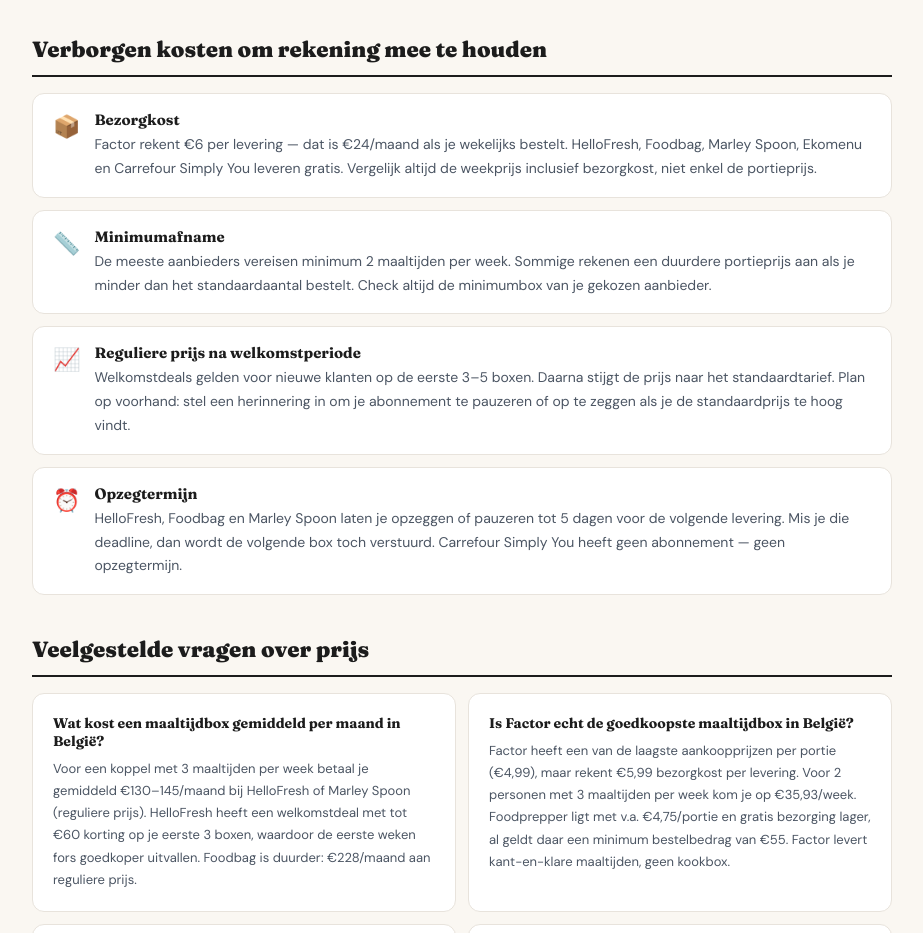
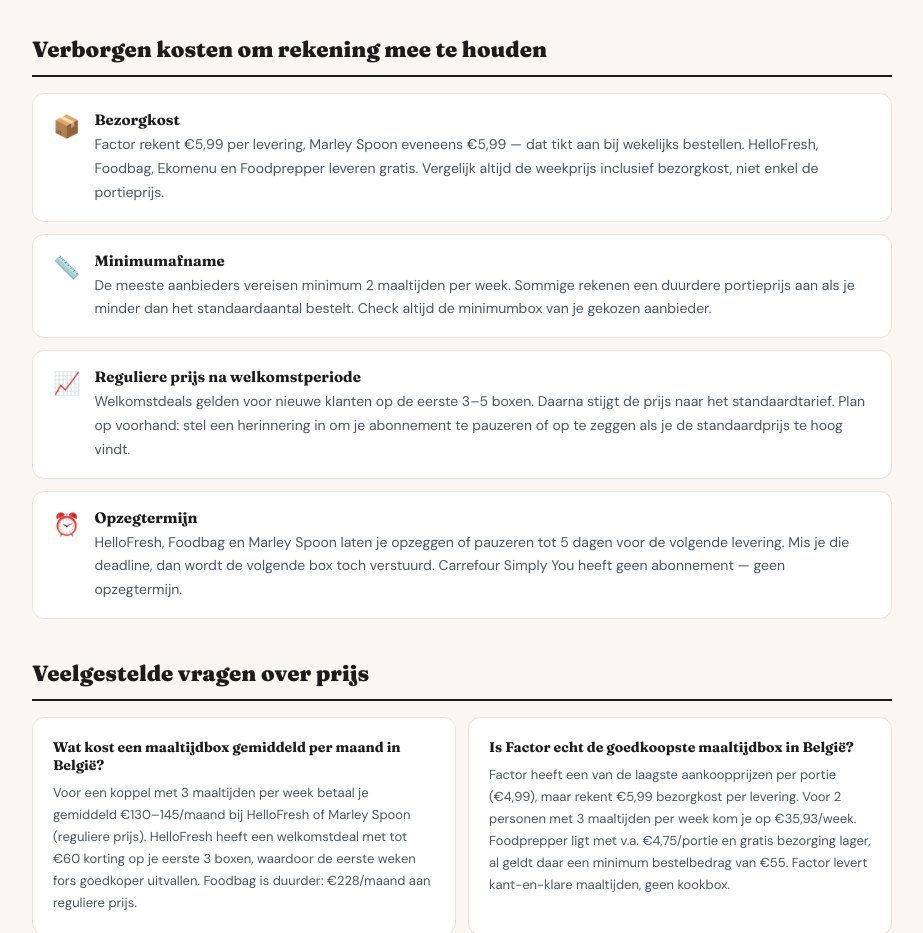
Before and after one commit to fetspets/bestemaaltijdbox, a Next.js app: page /gids/goedkoopste-maaltijdbox-belgie in a window 1280 px wide. Shown: the part 2500-3433 px from the top of the page, without its empty margins (178-1101 px from the left). Built offline with nearby package versions, Linux system fonts and the light colour scheme.

Commit message:
auto: update page.tsx

```diff
--- a/src/app/gids/goedkoopste-maaltijdbox-belgie/page.tsx
+++ b/src/app/gids/goedkoopste-maaltijdbox-belgie/page.tsx
@@ -266,7 +266,7 @@ export default function GoedkoopsteMaaltijdboxPage() {
               {
                 icon: '📦',
                 titel: 'Bezorgkost',
-                tekst: 'Factor rekent €6 per levering — dat is €24/maand als je wekelijks bestelt. HelloFresh, Foodbag, Marley Spoon, Ekomenu en Carrefour Simply You leveren gratis. Vergelijk altijd de weekprijs inclusief bezorgkost, niet enkel de portieprijs.',
+                tekst: 'Factor rekent €5,99 per levering, Marley Spoon eveneens €5,99 — dat tikt aan bij wekelijks bestellen. HelloFresh, Foodbag, Ekomenu en Foodprepper leveren gratis. Vergelijk altijd de weekprijs inclusief bezorgkost, niet enkel de portieprijs.',
               },
               {
                 icon: '📏',
```
